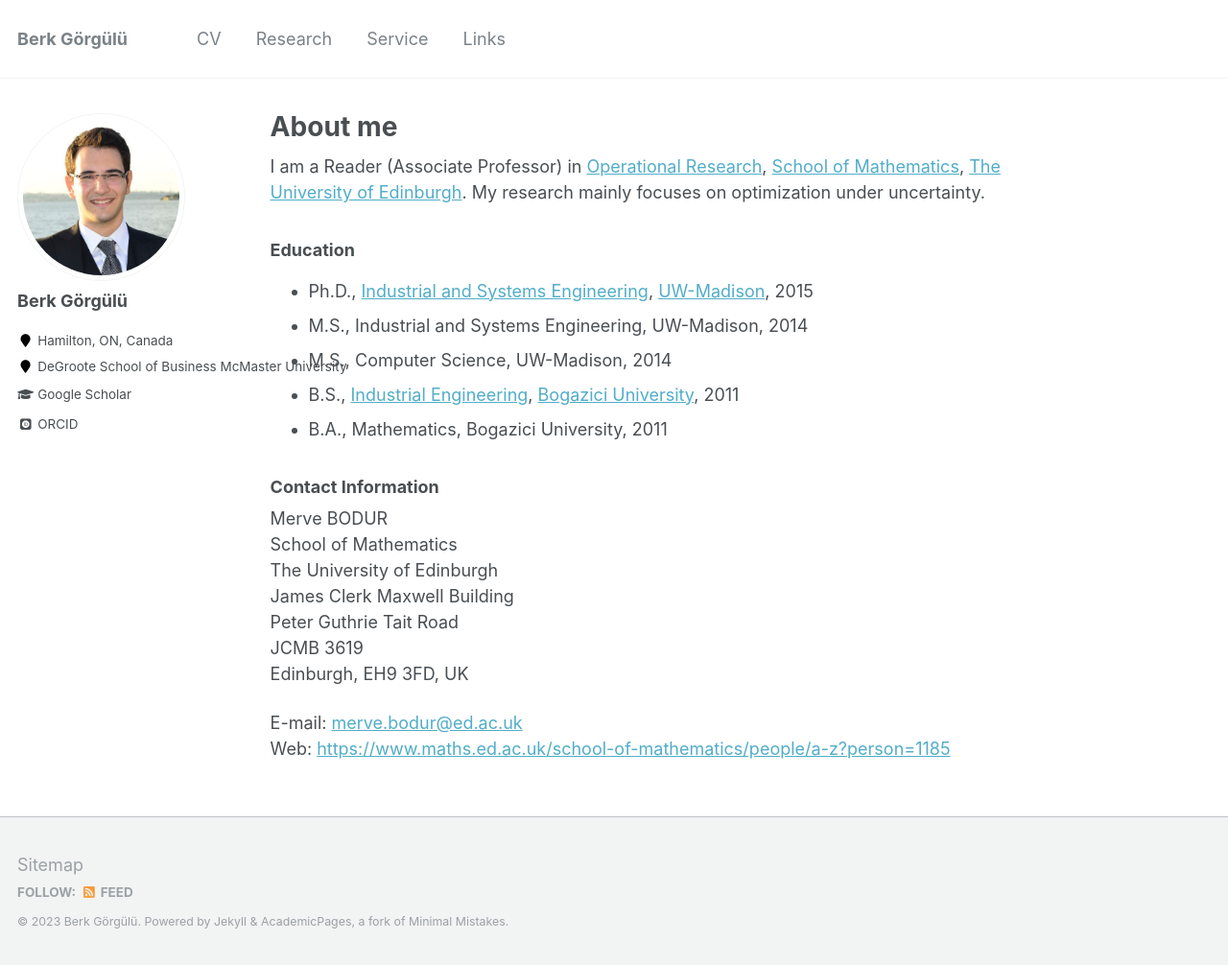
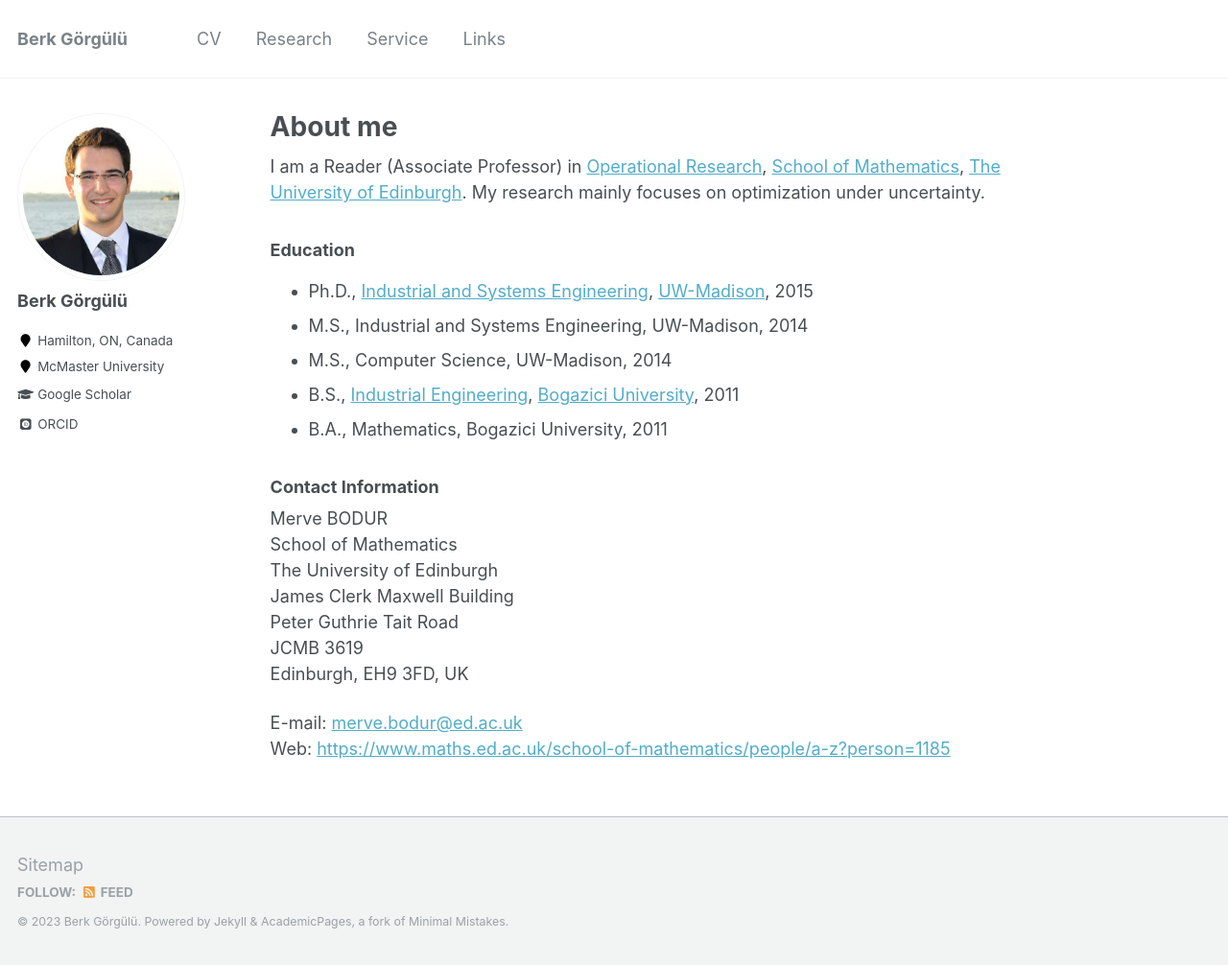
Before and after one commit to gorguluberk/gorguluberk.github.io, a Jekyll site: the page built from _pages/about.md, in a window 1280 px wide and 1006 px high. Shown: the whole window at 96% size. Built offline with Jekyll 4.4.1, drawn with Linux system fonts in a browser that asks for light colours; some web fonts are replaced.

Commit message:
Update _config.yml

```diff
--- a/_config.yml
+++ b/_config.yml
@@ -84,7 +84,7 @@ author:
   avatar           : "profile.png"
   bio              : " "
   location         : "Hamilton, ON, Canada"
-  employer         : "DeGroote School of Business \n McMaster University"
+  employer         : "McMaster University"
   pubmed           : #"https://www.ncbi.nlm.nih.gov/pubmed/?term=john+snow"
   googlescholar    : "https://scholar.google.com/citations?user=82VVKC0AAAAJ&hl=en"
   email            :
```
